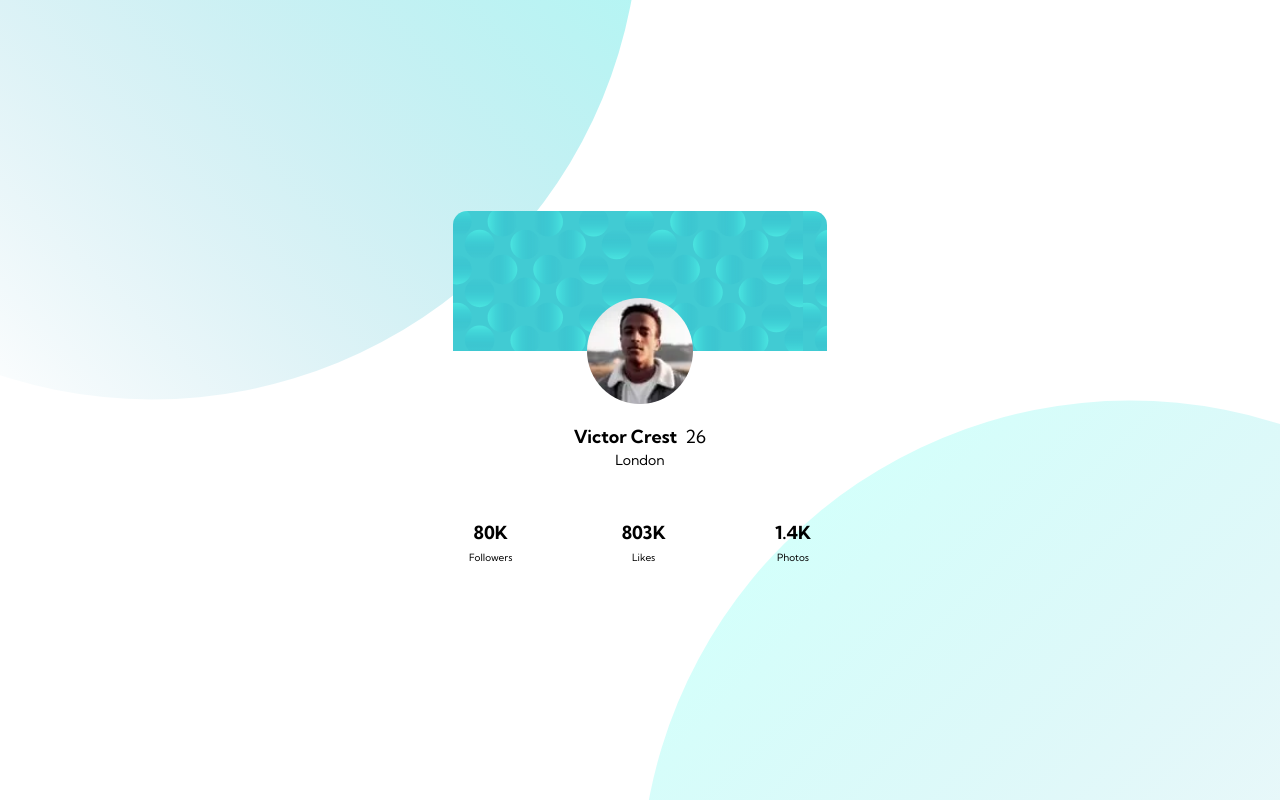
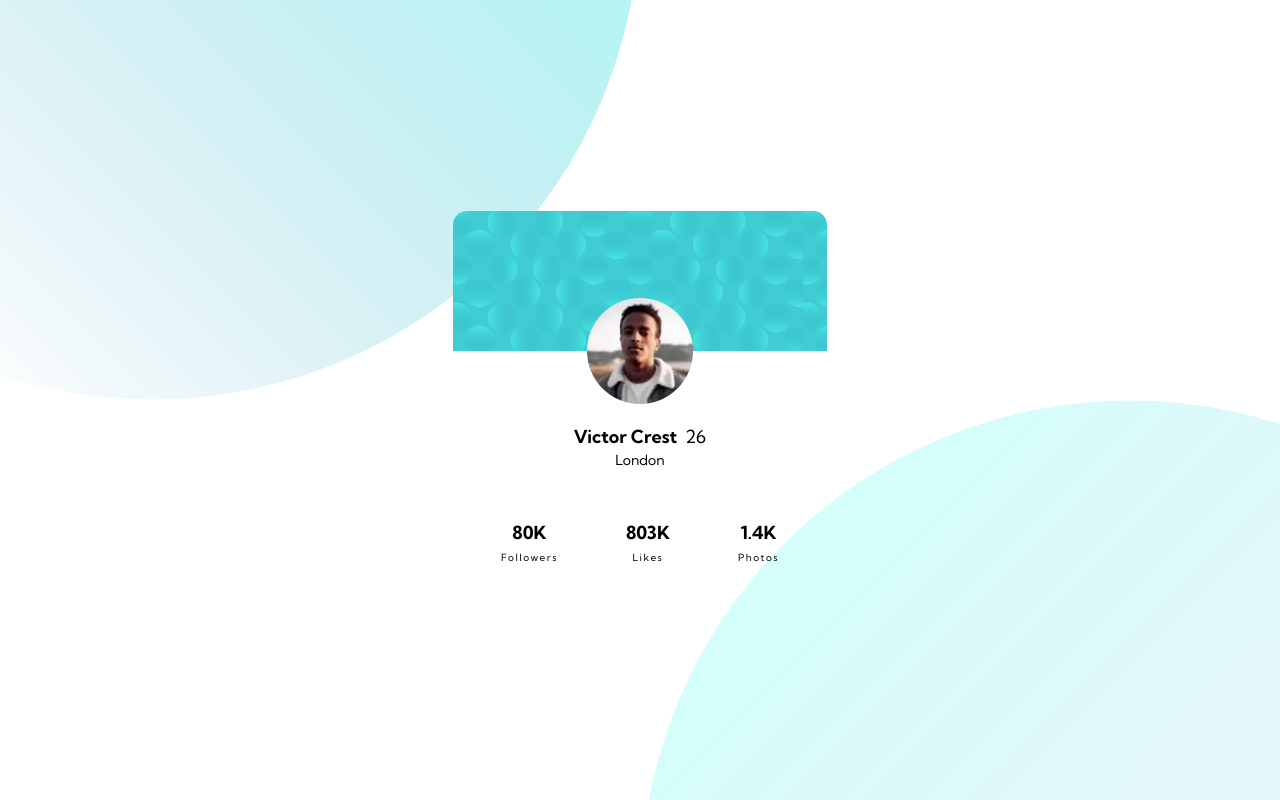
Before and after one commit to dieegofrr/profile-card-component, a website: page index.html in a window 1280 px wide. Drawn offline with Linux system fonts and the light colour scheme.

Commit message:
Add letter spacing

```diff
--- a/src/styles/components/card.css
+++ b/src/styles/components/card.css
@@ -62,7 +62,7 @@
     display: flex;
     justify-content: space-between;
     align-items: center;
-    padding: 1.5rem 1rem;
+    padding: 1.5rem 3rem;
 
     .social-info {
       display: flex;
@@ -80,6 +80,7 @@
         color: $dark-grayish-blue;
         font-size: 0.625rem;
         font-weight: 400;
+        letter-spacing: 0.15em;
       }
     }
   }
```
